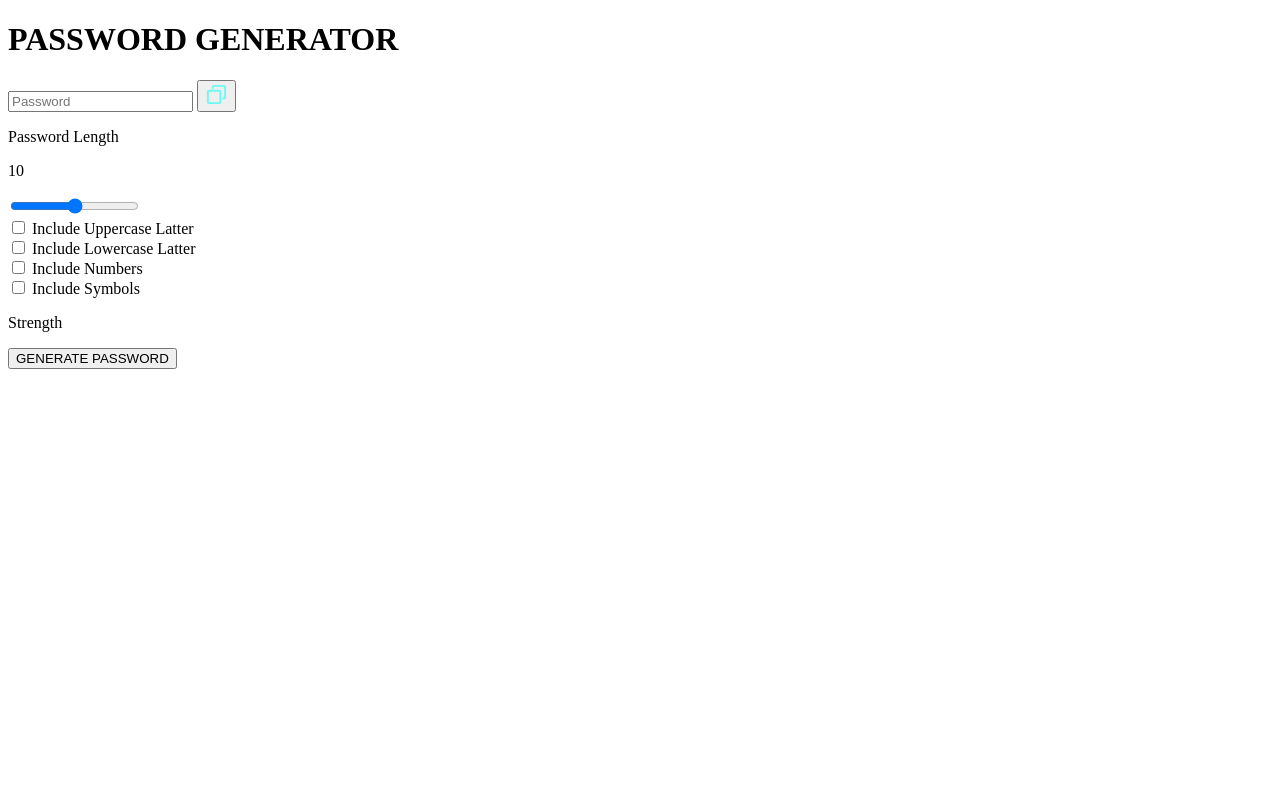
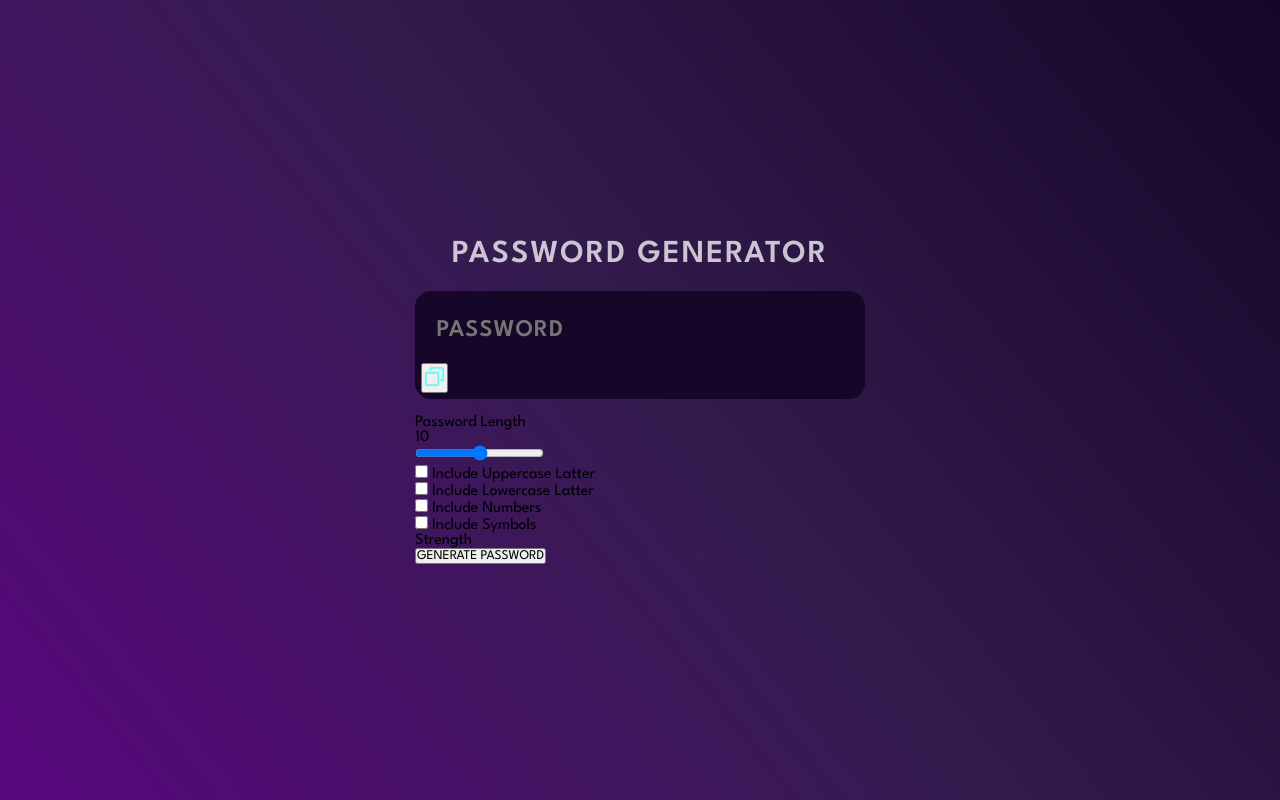
Before and after one commit to manvendera/passwordgenrator, a plain HTML site: page index.html in a window 1280 px wide. Drawn offline with Linux system fonts and the light colour scheme.

Commit message:
add some assetes file

```diff
--- a/index.html
+++ b/index.html
@@ -4,12 +4,20 @@
 <head>
     <meta charset="UTF-8">
     <meta name="viewport" content="width=device-width, initial-scale=1.0">
-    <title>Document</title>
+    <link rel="stylesheet" href="style.css">
+    <link rel="shortcut icon" href="./assets/favicon.ico" type="image/x-icon">
+    <title>password generator</title>
+    <link rel="preconnect" href="https://fonts.googleapis.com" />
+    <link rel="preconnect" href="https://fonts.gstatic.com" crossorigin />
+    <link
+      href="https://fonts.googleapis.com/css2?family=League+Spartan:wght@100;200;300;400;600&display=swap"
+      rel="stylesheet"
+    />
 </head>
 
 <body>
     <!-- wraper -->
-    <div>
+    <div class="wraper">
         <!-- h1 for heading -->
 
         <h1>PASSWORD GENERATOR</h1>
@@ -34,19 +42,19 @@
             <div>
 
                 <input type="checkbox" name="" id="Uppercase">
-                <label for="">Include Uppercase Latter</label>
+                <label for="Uppercase">Include Uppercase Latter</label>
             </div>
             <div>
                 <input type="checkbox" name="" id="Lowercase">
-                <label for="">Include Lowercase Latter</label>
+                <label for="Lowercase">Include Lowercase Latter</label>
             </div>
             <div>
                 <input type="checkbox" name="" id="Number">
-                <label for="">Include Numbers</label>
+                <label for="Number">Include Numbers</label>
             </div>
             <div>
-                <input type="checkbox" name="" id="Symbol">
-                <label for="">Include Symbols</label>
+                <input type="checkbox" name="" id="symbols">
+                <label for="symbols">Include Symbols</label>
             </div>
 
             <!-- strength section -->
--- a/script.js
+++ b/script.js
@@ -6,7 +6,7 @@ const copyMsg = document.querySelector(" [data-copyMsg] ");
 const uppercasecheck = document.querySelector(" #Uppercase ");
 const lowercasecheck = document.querySelector(" #Lowercase ");
 const numbercheck = document.querySelector(" #Number ");
-const symbolCheck = document.querySelector(" #Symbol ");
+const symbolsCheck = document.querySelector("#symbols");
 const indicator = document.querySelector(" [data-indicator] ");
 const generateBtn = document.querySelector(" .generateButton ");
 const allCheckBox = document.querySelectorAll("input[type=checkbox]");
@@ -47,12 +47,12 @@ function generateLowerCase() {
 }
 // ascii value of captial A is 65 & Z is 90
 function generateUpperCase() {
-    return String.fromCharCode(getRndInteger(65, 90))
+    return String.fromCharCode(getRndInteger(65, 91))
 }
 
 function generateSymbol() {
     const randNum = getRndInteger(0, symbols.length);
-    return symbols.charAt[randNum]
+    return symbols.charAt(randNum);
 }
 
 function calcStrength() {
@@ -64,7 +64,7 @@ function calcStrength() {
     if (uppercasecheck.checked) hasUpper = true;
     if (lowercasecheck.checked) hasLower = true;
     if (numbercheck.checked) hasNum = true;
-    if (symbolCheck.checked) hasSym = true;
+    if (symbolsCheck.checked) hasSym = true;
 
     if (hasUpper && hasLower && (hasNum || hasSym) && passwordLength >= 8) {
         setIndicator("#0f0");
@@ -147,7 +147,7 @@ generateBtn.addEventListener('click', () => {
     //  let's start the journy to find the new password
     console.log("Starting the Journey");
     //  remove old password
-    password = '';
+    password = "";
 
     // let's put the stuff mentioned by checkboxes
     // if(uppercasecheck.checked){
@@ -170,11 +170,11 @@ generateBtn.addEventListener('click', () => {
         funArr.push(generateLowerCase);
     if (numbercheck.checked)
         funArr.push(generateRandomNumber);
-    if (symbolCheck.checked)
+    if(symbolsCheck.checked)
         funArr.push(generateSymbol);
     // complasury addition
 
-    for (let i = 0; i<funArr.lemgth; i++) {
+    for (let i = 0; i<funArr.length; i++) {
        password += funArr[i]();
 
     }
--- a/style.css
+++ b/style.css
@@ -1,5 +1,68 @@
-*{
+*,
+*::before,
+*::after{
     margin: 0;
     padding: 0;
     box-sizing: border-box;
+    font-family: 'League Spartan', sans-serif;
 }
+:root {
+
+    --dk-violet: hsl(268, 75%, 9%);
+    --lt-violet: hsl(268, 47%, 21%);
+    --lt-violet2: hsl(281, 89%, 26%);
+    --vb-violet: hsl(285, 91%, 52%);
+    --vb-violet2: hsl(290, 70%, 36%);
+
+    --vb-yellow: hsl(52, 100%, 62%);
+
+
+    --pl-white: hsl(0, 0%, 100%);
+
+    --vb-cyan: hsl(176, 100%, 44%);
+    --vb-cyan2: hsl(177, 92%, 70%);
+    --dk-text: hsl(198, 20%, 13%);
+}
+body{
+    width: 100vw;
+    height: 100vh;
+    display: flex;
+    align-items:center;
+    flex-direction: column;
+    justify-content: center;
+    background: linear-gradient(231deg, rgba(22, 6, 40, 1) 0%, rgba(52, 28, 79, 1) 50%, rgba(88, 7, 125, 1) 100%);
+
+}
+.wraper{
+    width: 90%;
+    max-width: 450px;
+}
+h1{
+    color: var(--pl-white);
+    opacity: 0.75;
+    text-transform: uppercase;
+    letter-spacing: 2px;
+    text-align: center;
+    line-height: 1.2;
+}
+.display-container{
+    position: relative;
+    background-color: var(--dk-violet);
+   border-radius: 1rem;
+   border-bottom: 0.35 solid var(--lt-violet2);
+   margin: 1rem 0 ;
+   padding: 0.35rem;
+}
+.display{
+    width: 100%;
+    background-color: transparent;
+    color: var(--vb-yellow);
+    padding: 1.15rem 1rem;
+    font-weight: 600;
+    font-size: 1.5rem;
+    line-height: 30px;
+    letter-spacing: 1px;
+    padding-right: 3.25rem;
+    border: none;
+    text-transform: uppercase;
+}
```
Also changed, not shown: assets/about.txt (added), assets/android-chrome-192x192.png (added), assets/android-chrome-512x512.png (added), assets/apple-touch-icon.png (added), assets/favicon-16x16.png (added), assets/favicon-32x32.png (added), assets/favicon.ico, assets/favicons.ico (added), assets/site.webmanifest (added).
